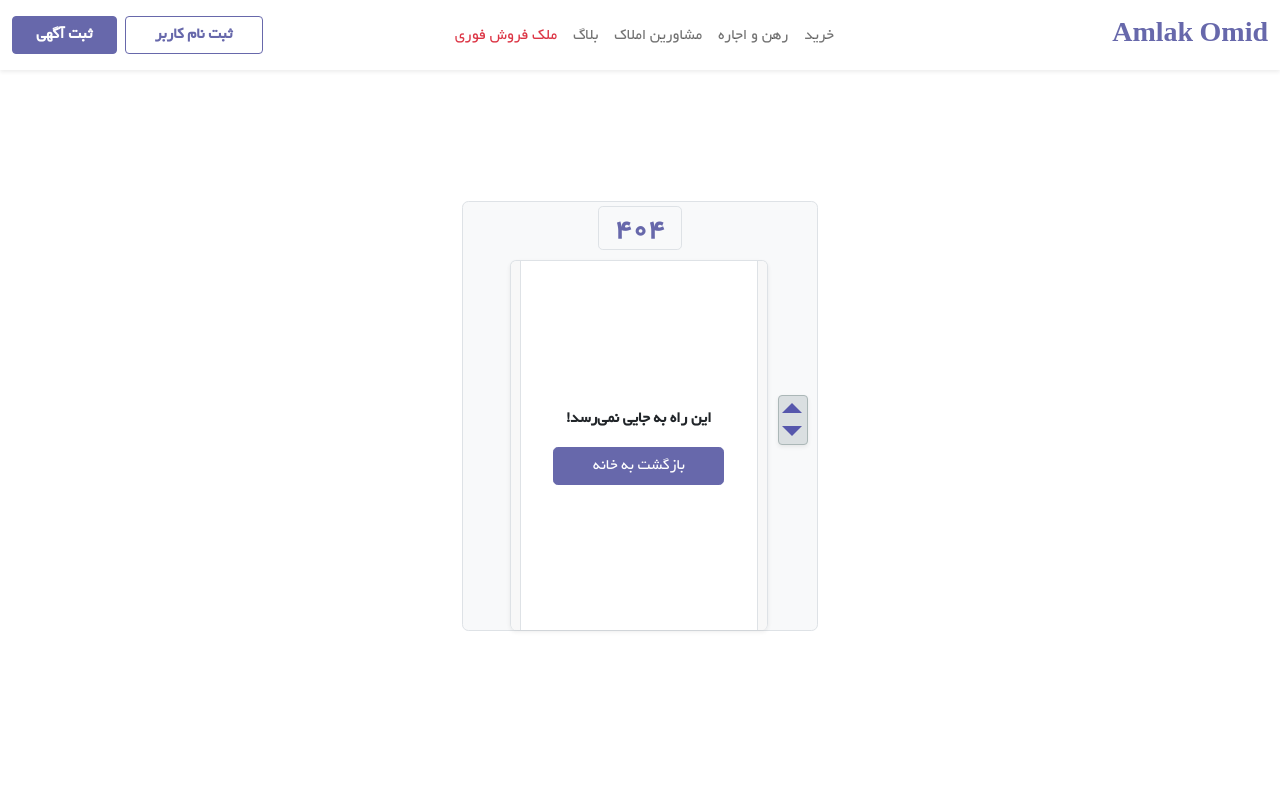
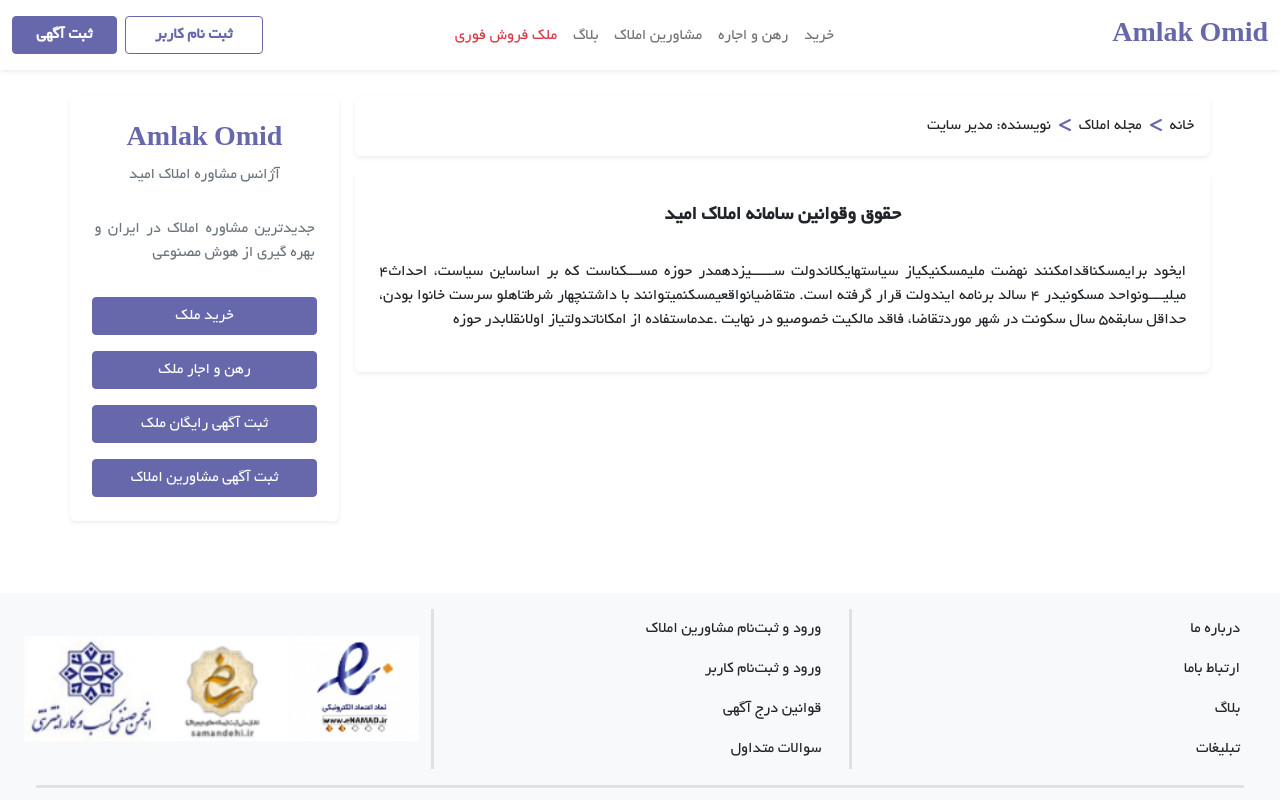
Before and after one commit to sasanzare/amlak-omid, a Next.js app: page /Rules in a window 1280 px wide. Before the commit this address had no page. Shown: the top 800 px of the page. Built offline with nearby package versions, Linux system fonts and the light colour scheme.

Commit message:
Add Rules page

```diff
--- /dev/null
+++ b/components/SideBarLinks/index.tsx
@@ -0,0 +1,31 @@
+import {Col } from "react-bootstrap";
+import Link from "next/link";
+export default function SideBarLinks() {
+  return (
+    <>
+      <Col sm className="dir-r pt-1  fw-bold h3 text-center">
+        <Link href="/">
+          <span className="text-decoration-none text-es">Amlak Omid</span>
+        </Link>
+      </Col>
+      <h3 className="h6 text-secondary">آژانس مشاوره املاک امید</h3>
+      <p className="col-10 mx-auto pt-4 text-secondary">
+          جدیدترین‌ مشاوره املاک در ایران و بهره گیری از هوش مصنوعی
+      </p>
+      <Col sm={12}>
+        <Link href="/">
+          <a className="btn btn-es  col-10  mt-3">خرید ملک</a>
+        </Link>
+        <Link href="/">
+          <a className="btn btn-es  col-10  mt-3">رهن و اجار ملک</a>
+        </Link>
+        <Link href="/">
+          <a className="btn btn-es col-10  mt-3">ثبت آگهی رایگان ملک</a>
+        </Link>
+        <Link href="/">
+          <a className="btn btn-es  col-10 mt-3">ثبت آگهی مشاورین املاک</a>
+        </Link>
+      </Col>
+    </>
+  );
+}
--- /dev/null
+++ b/pages/Rules.tsx
@@ -0,0 +1,80 @@
+import { Container, Row, Col } from "react-bootstrap";
+import Link from "next/link";
+import { FontAwesomeIcon } from "@fortawesome/react-fontawesome";
+import { faLessThan } from "@fortawesome/free-solid-svg-icons";
+import SideBar from "../blocks/sidebar";
+import ArticleCards from "../blocks/articleCards";
+import SideBarLinks from "../components/SideBarLinks";
+export default function Rules() {
+    const data = [
+        {
+          img: "/img/article1.png",
+          title: "خرید خانه در شیراز",
+          content:
+            "لورم ایپسوم متن ساختگی با تولید سادگی نامفهوم از صنعت چاپ، و با استفاده از طراحان گرافیک است، چاپگرها و متون بلکه روزنامه و مجله در ستون و سطرآنچنان که لازم است، و برای شرایط فعلی تکنولوژی مورد نیاز، و کاربردهای متنوع با هدف بهبود ابزارهای کاربردی می باشد، کتابهای زیادی در شصت و سه درصد گذشته حال و آینده، شناخت فراوان جامعه و متخصصان را می طلبد،",
+        },
+        {
+          img: "/img/article2.png",
+          title: "خرید خانه در تهران",
+          content:
+            "لورم ایپسوم متن ساختگی با تولید سادگی نامفهوم از صنعت چاپ، و با استفاده از طراحان گرافیک است، چاپگرها و متون بلکه روزنامه و مجله در ستون و سطرآنچنان که لازم است، و برای شرایط فعلی تکنولوژی مورد نیاز، و کاربردهای متنوع با هدف بهبود ابزارهای کاربردی می باشد، کتابهای زیادی در شصت و سه درصد گذشته حال و آینده، شناخت فراوان جامعه و متخصصان را می طلبد،",
+        },
+        {
+          img: "/img/article3.png",
+          title: "نکات قبل از خرید ملک",
+          content:
+            "لورم ایپسوم متن ساختگی با تولید سادگی نامفهوم از صنعت چاپ، و با استفاده از طراحان گرافیک است، چاپگرها و متون بلکه روزنامه و مجله در ستون و سطرآنچنان که لازم است، و برای شرایط فعلی تکنولوژی مورد نیاز، و کاربردهای متنوع با هدف بهبود ابزارهای کاربردی می باشد، کتابهای زیادی در شصت و سه درصد گذشته حال و آینده، شناخت فراوان جامعه و متخصصان را می طلبد،",
+        },
+      ];
+  return (
+    <Container className=" pt-5 mt-5 pb-4">
+      <Row>
+        <Col lg={9} md={8} sm={11} xs={10} className="mx-auto">
+          <Row>
+            <Col
+              sm={12}
+              className="shadow-sm p-3 rounded-4 d-flex align-items-center"
+            >
+              <Link href="/">
+                <a className="text-decoration-none text-dark ">خانه</a>
+              </Link>
+              <span className="me-2 pt-1">
+                <FontAwesomeIcon className="text-es" icon={faLessThan} />
+              </span>
+              <Link href="/Articles">
+                <a className="text-decoration-none text-dark me-2">
+                  مجله املاک
+                </a>
+              </Link>
+              <span className="me-2 pt-1">
+                <FontAwesomeIcon className="text-es" icon={faLessThan} />
+              </span>
+              <span className="me-2 ">نویسنده: مدیر سایت</span>
+            </Col>
+            <Col
+            md={12}
+              xs={12}
+              className="text-center  mt-3 shadow-sm rounded-4 py-4 px-4"
+            >
+              <h1 className="h5 pt-2 pb-4 fw-bold">حقوق وقوانین سامانه املاک امید</h1>
+              <p>
+                ایخود برایمسکناقدامکنند نهضت ملیمسکنیکیاز سیاستهایکلاندولت
+                ســــــیزدهمدر حوزه مســـکناست که بر اساساین سیاست، احداث۴
+                میلیــــونواحد مسکونیدر ۴ سالد برنامه ایندولت قرار گرفته است.
+                متقاضیانواقعیمسکنمیتوانند با داشتنچهار شرطتاهلو سرست خانوا بودن،
+                حداقل سابقه۵ سال سکونت در شهر موردتقاضا، فاقد مالکیت خصوصیو در
+                نهایت .عدماستفاده از امکاناتدولتیاز اولانقلابدر حوزه
+              </p>
+            </Col>
+          </Row>
+        </Col>
+        <Col lg={3} md={4} className="ps-0 pe-3 d-md-block d-none">
+          <SideBar>
+            <SideBarLinks />
+          </SideBar>
+        </Col>
+
+      </Row>
+    </Container>
+  );
+}
```
